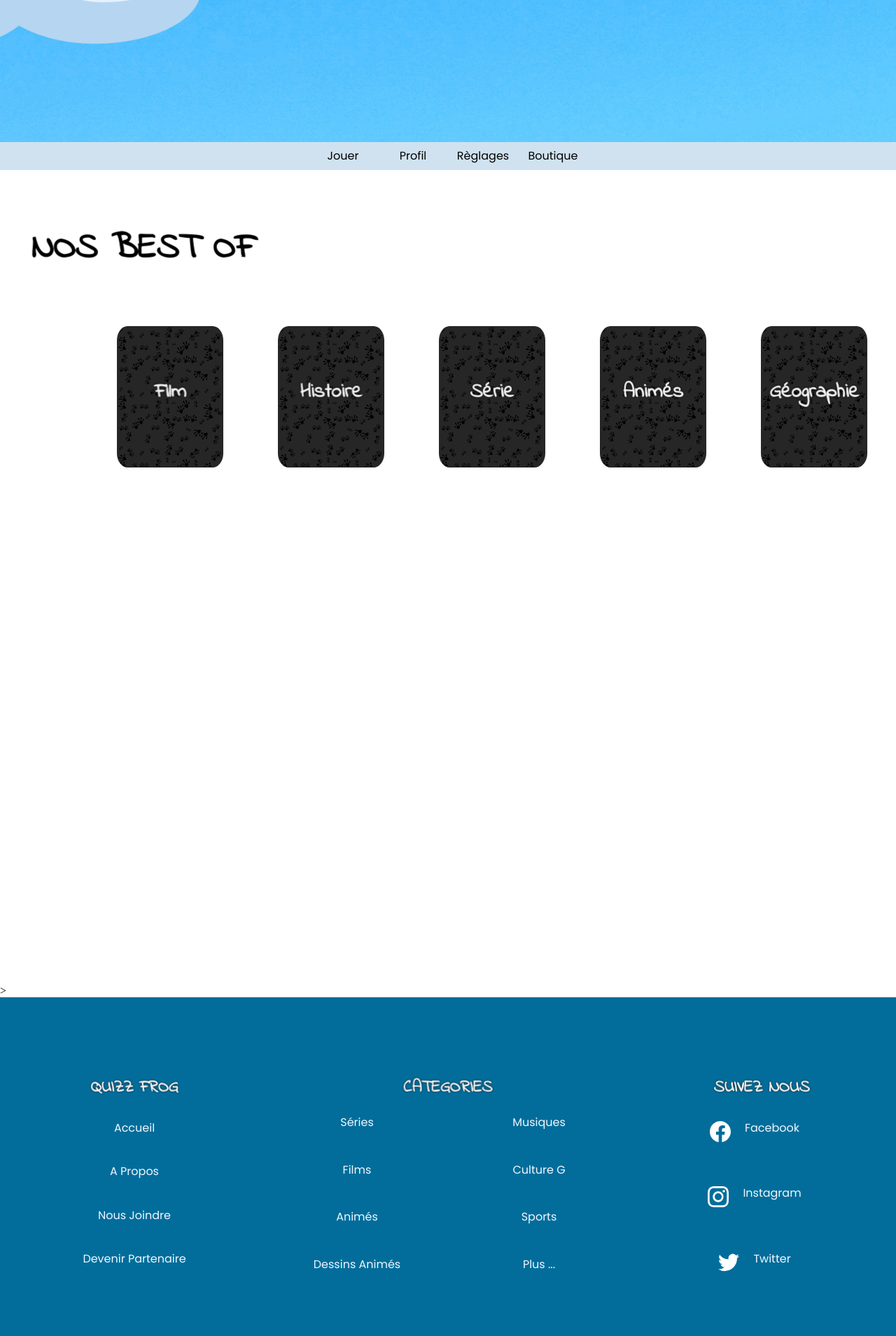
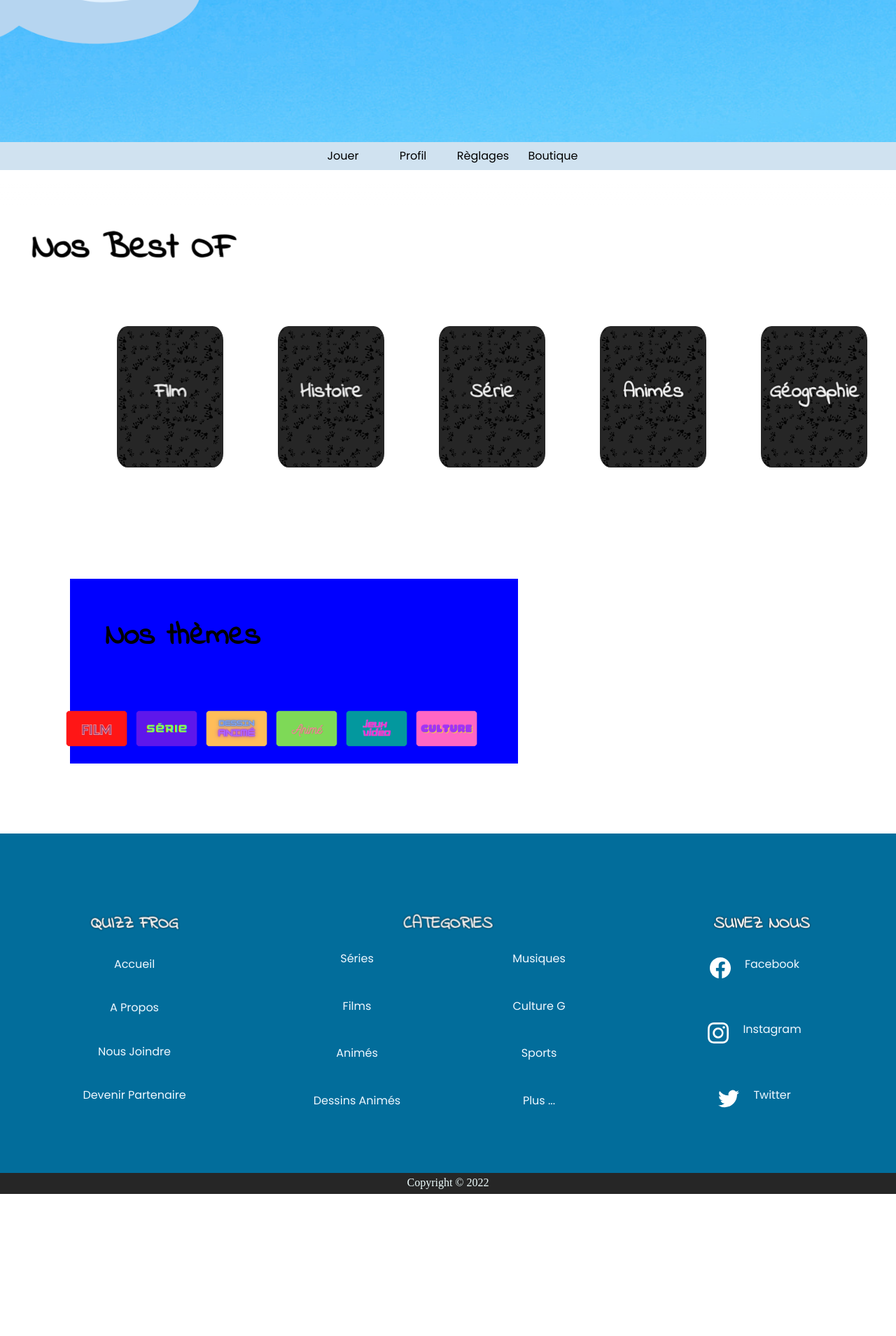
Before and after one commit to lucieculin/froggy-quizz, a PHP site: page / in a window 1280 px wide. Shown: the part 897-2806 px from the top of the page at 70% size. After the commit the page ends 2603 px from the top, so only its background shows below. Run offline with PHP 8.4, Linux system fonts and the light colour scheme.

Commit message:
menu-theme v-desktop

```diff
--- a/accueil.css
+++ b/accueil.css
@@ -28,7 +28,7 @@ body {
     margin: 0;
     padding: 0;
     /* background: url(./assets/images/background-dark-pattoune.png); */
-    background: white;
+    background: rgb(255, 255, 255);
     background-size: 40%;
     background-repeat: repeat;
 }
@@ -793,14 +793,14 @@ section span {
     display: flex;
     justify-content: center;
     position: absolute;
-border-bottom: 15px solid white;
+
 
 }
 .cloud-nav{
     width: 100%;
-    height:100px;
+    height:50px;
     background: white;
-    background: linear-gradient(180deg, rgba(255,255,255,1) 59%, rgba(255,255,255,0) 99%);
+    background: linear-gradient(180deg, rgb(255, 255, 255) 30%, rgba(255,255,255,0) 100%);
     position: absolute;
     top:40px;
     z-index: 1;
@@ -944,7 +944,7 @@ align-items: flex-start;
 .card:hover .buttonbtn {
     transform: perspective(500px) translateZ(50px) translatex(30px);
 }
-h2 {
+.h2-best-of {
     color: var(--color2);
     text-decoration: none;
     font-family: var(--font2);
@@ -1014,3 +1014,54 @@ border:inset 1px  var(--color3);
 color: var(--color3);
 
  }
+
+
+
+
+ /*****************theme-menus***************/
+
+
+
+
+ .theme-container{
+    display: flex;
+    justify-content: center;
+width: 90%;
+
+ }
+
+ .all-theme{
+    display: flex;
+ }
+
+ .theme-icon{
+    width:100px;
+    height:100px;
+    display: flex;
+    justify-content: center;
+    align-items: center;
+    transform-origin: center bottom;
+ }
+
+ .all-theme.animated .theme-icon{
+    transition: .1s;
+    transition-property: transform, transform-origin;
+
+ }
+ .wrapper-theme{
+    width: 50%;
+    background: blue;
+margin: 100px;
+ }
+ .h2-theme{
+    color: var(--color2);
+    text-decoration: none;
+    font-family: var(--font2);
+    font-size: 44px;
+
+    padding: 50px;
+ }
+ .all-theme img{
+    width: 90%;
+    height: 90%;
+ }
--- a/accueil.js
+++ b/accueil.js
@@ -40,4 +40,79 @@ document.addEventListener("scroll", () => {
   cloud.style.top = value * 0.5 + "px";
 });
 
-/*******navbarscroll************/
+/*******theme all************/
+function between(val, min, max) {
+  return Math.max(min, Math.min(val, max));
+}
+
+function scaling(d) {
+  return Math.max(Math.min(-0.2 * Math.pow(d, 2) + 1.05, 1), 0);
+}
+
+let transformOrigins={
+  "-1" : "right",
+  "0" : "center",
+  "1" : "left"
+}
+
+class Theme {
+  scale = 0.7;
+  constructor(el) {
+    this.root = el;
+    this.icons = Array.from(el.children);
+    if (this.icons.lenght === 0) {
+      return;
+    }
+    this.iconSize = this.icons[0].offsetWidth;
+    el.addEventListener("mousemove", this.handleMouseMove.bind(this));
+    el.addEventListener("mouseleave", this.handleMouseLeave.bind(this));
+    el.addEventListener("mouseenter", this.handleMouseEnter.bind(this));
+  }
+
+  handleMouseMove(e) {
+    this.mousePosition = between(
+      (e.clientX - this.root.offsetLeft) / this.iconSize,
+      0,
+      this.icons.length
+    );
+    this.scaleIcons();
+  }
+  scaleIcons() {
+    let selectedIndex = Math.floor(this.mousePosition);
+    let centerOffset = this.mousePosition - selectedIndex -0.5;
+
+let baseOffset = this.scaleFromDirection(selectedIndex, 0 , -centerOffset * this.iconSize);
+let offset = baseOffset * (0.5- centerOffset);
+    for (let i = selectedIndex + 1; i < this.icons.length; i++) {
+offset += this.scaleFromDirection(i, 1 , offset)
+    }
+    offset = baseOffset * (0.5+ centerOffset);
+    for (let i = selectedIndex - 1; i >=0; i--) {
+offset += this.scaleFromDirection(i, -1 , -offset)
+    }
+  }
+  scaleFromDirection(index, direction, offset){
+    let center = index + 0.5;
+    let distanceFromPointer = this.mousePosition - center;
+    let scale = scaling(distanceFromPointer) * this.scale;
+    let icon = this.icons[index];
+    icon.style.setProperty("transform", `translateX(${offset}px) scale(${scale + 1})`);
+    icon.style.setProperty("transform-origin", `${transformOrigins[direction.toString()]} bottom`);
+    return scale * this.iconSize;
+  }
+  handleMouseLeave() {
+    this.root.classList.add("animated");
+    this.icons.forEach((icon) => {
+      icon.style.removeProperty("transform");
+      icon.style.removeProperty("transform-origin");
+    })
+  }
+  handleMouseEnter() {
+    this.root.classList.add("animated");
+    window.setTimeout(() => {
+      this.root.classList.remove("animated");
+    },100);
+  }
+}
+
+new Theme(document.querySelector(".all-theme"));
--- a/index.php
+++ b/index.php
@@ -50,7 +50,7 @@
   </nav>
 
   <section id="section">
-    <img src="./assets/images/cloud-back2png.png" id="cloud-back" class="clouds" alt="" />
+    <img src="./assets/images/cloud-back2.png" id="cloud-back" class="clouds" alt="" />
     <img src="./assets/images/sun.png" id="astre" alt="" />
     <div id="title">
       <div class="img-fq" id="img-f">
@@ -132,14 +132,14 @@
         <div id="indicator-sousmenu">
         </div>
     </ul>
-    <!-- <div class="cloud-nav"></div> -->
+    <div class="cloud-nav"></div>
   </nav>
 
 
 
   <div class="container-body quiz-vedette">
     <div class="container-margin">
-                    <h2>NOS BEST OF</h2>
+      <h2 class="h2-best-of">Nos Best OF</h2>
       <div class="cards">
 
 
@@ -198,8 +198,20 @@
       </div>
     </div>
   </div>
-  <div class="main"></div>
-  >
+  <div class="wrapper-theme">
+    <h2 class="h2-theme">Nos thèmes</h2>
+    <div class="theme-container">
+      <div class="all-theme">
+        <div class="theme-icon"><img src="./assets/images/film.png" alt="logo film"></div>
+        <div class="theme-icon"><img src="./assets/images/serie.png" alt="logo serie"></div>
+        <div class="theme-icon"><img src="./assets/images/dessin-anime.png" alt="logo dessin animé"></div>
+        <div class="theme-icon"><img src="./assets/images/anime.png" alt="logo animé"></div>
+        <div class="theme-icon"><img src="./assets/images/jeux-video.png" alt="logo jeux vidéos"></div>
+        <div class="theme-icon"><img src="./assets/images/culture.png" alt="logo culture"></div>
+      </div>
+    </div>
+  </div>
+
 
 
   <?php
```
Also changed, not shown: assets/images/anime.png (added), assets/images/cloud-back2.png (added), assets/images/culture.png (added), assets/images/dessin-anime.png (added), assets/images/film.png (added), assets/images/jeux-video.png (added), assets/images/serie.png (added). Lines whose indentation alone changed are shown as unchanged.
